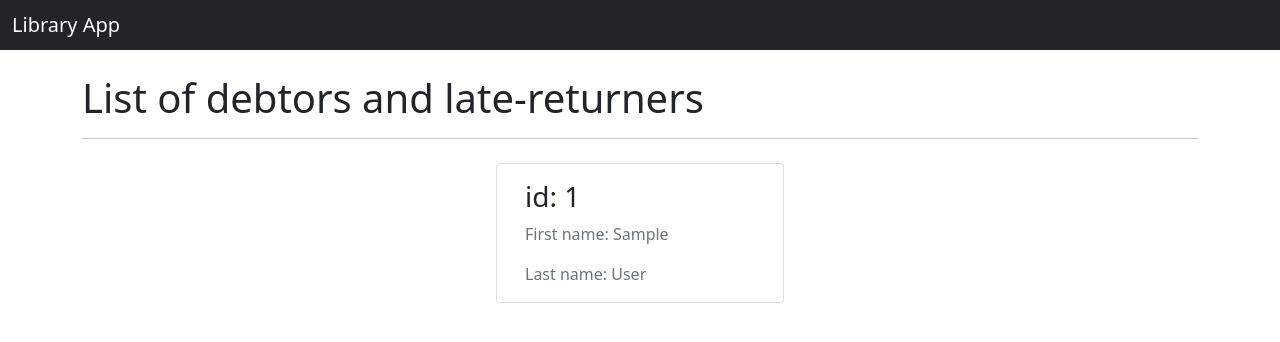
After one commit to zakh-d/rest-api-om7-s18-team14, a Django app: page /order/debtors/ in a window 1280 px wide. The commit adds this page. Shown: the top 342 px of the page. Run offline with Django 3.2, Linux system fonts and the light colour scheme; tables that the repository leaves empty hold one stand-in row (values such as "Sample post"); some libraries are stand-ins or nearby versions.

Commit message:
[order_debtors] added a page and functionality to see the list of users who haven't returned books on time]

```diff
--- a/order/urls.py
+++ b/order/urls.py
@@ -4,5 +4,6 @@ from order.views import *
 urlpatterns = [
     path('all/', OrderListView.as_view(), name="all_orders"),
     path('sorted/', SortedOrderView.as_view(), name="sorted_orders"),
-    path('user_books/<int:pk>', OrderUserBooksView.as_view(), name="user_books")
+    path('user_books/<int:pk>', OrderUserBooksView.as_view(), name="user_books"),
+    path('debtors/', OrderDebtorsView.as_view(), name="debtors"),
 ]
--- a/order/views.py
+++ b/order/views.py
@@ -1,11 +1,7 @@
 from django.views import generic
-
+from django.db.models import F
 from order.models import Order
 from authentication.models import CustomUser
-from book.models import Book
-from django.shortcuts import render
-import logging
-
 
 
 class OrderListView(generic.ListView):
@@ -14,37 +10,23 @@ class OrderListView(generic.ListView):
     context_object_name = "orders"
     template_name = 'order/list.html'
 
+
 class SortedOrderView(generic.ListView):
-
     template_name = 'order/sorted.html'
     context_object_name = 'orders'
 
     def get_queryset(self):
-
         param = self.request.GET.get('param', '?')
         sorting = self.request.GET.get('sorting')
         queryset = Order.objects.order_by(param)
 
         if sorting == 'asc':
             return queryset
+
         return queryset.reverse()
 
 
-class OrderDebtorsView(generic.ListView):
-
-    model = Order
-    template_name = "order/debtors.html"
-
-    def get_context_data(self, **kwargs):
-        context = super(OrderDebtorsView, self).get_context_data(**kwargs)
-        orders_1 = Order.objects.filter(end_at=None).values_list('user_id', flat=True)
-        context['users'] = CustomUser.objects.all()
-        context['books'] = Order.objects.all()
-        return context
-
-
 class OrderUserBooksView(generic.DetailView):  # Використовуємо DetailView, бо він сам дістає юзера по pk
-
     model = CustomUser
     context_object_name = 'user'
     template_name = 'order/user_books.html'
@@ -54,4 +36,17 @@ class OrderUserBooksView(generic.DetailView):  # Використовуємо De
         user = self.get_object()
         books = list(map(lambda order: order.book, user.orders.all()))
         context['books'] = books
+
         return context
+
+
+class OrderDebtorsView(generic.ListView):
+    model = Order
+    context_object_name = 'users'
+    template_name = 'order/debtors.html'
+
+    def get_queryset(self):
+        late_returners = Order.objects.filter(end_at__gte=F('plated_end_at')).values_list("user_id", flat=True)
+        debtors = Order.objects.filter(end_at=None).values_list("user_id", flat=True)
+
+        return CustomUser.objects.all().filter(pk__in=late_returners|debtors)
--- /dev/null
+++ b/templates/order/debtors.html
@@ -0,0 +1,24 @@
+{% extends '_base.html' %}
+
+{% block title %}List of Debtors and late-returners{% endblock %}
+
+{% block content %}
+    <div class="container">
+        <br>
+        <h1>List of debtors and late-returners</h1>
+        <hr>
+        <div class="row justify-content-center">
+            {% for user in users %}
+                <div class="card col-md-3 m-2" style="width: 18rem;">
+                    <div class="card-body">
+                        <h3 class="card-title">id: {{ user.id }} </h3>
+                        <p class="card-text text-muted">First name: {{ user.first_name}}</p>
+                        <p class="card-text text-muted">Last name: {{ user.last_name}}</p>
+                    </div>
+                </div>
+
+            {% endfor %}
+        </div>
+    </div>
+
+{% endblock %}
```
Also changed, not shown: templates/order/list.html (+0 -9 lines).
